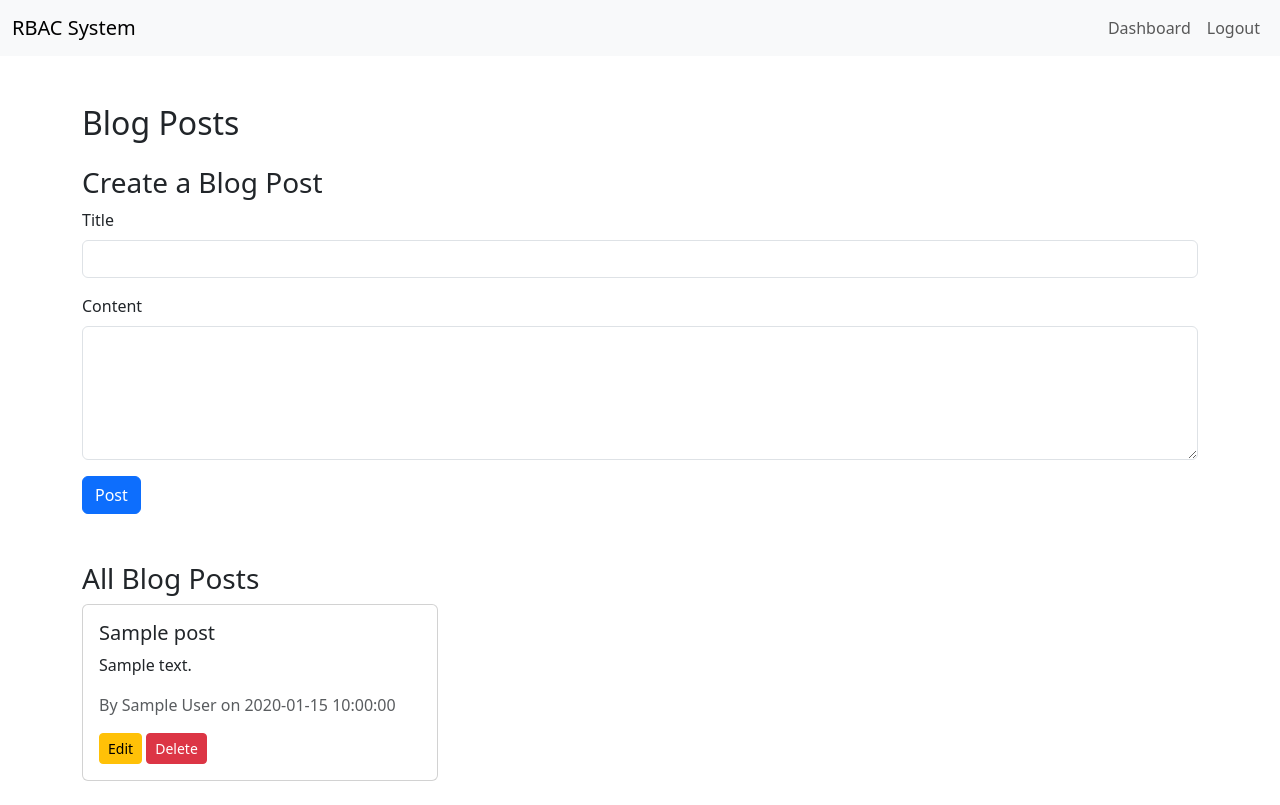
After one commit to Arnab1056/PHP-boot-Project, a PHP site: page /blog_posts.php in a window 1280 px wide. The commit adds this page. Run offline with PHP 8.4, Linux system fonts and the light colour scheme; the visitor is signed in with stand-in values (Sample User, id 1); tables that the repository leaves empty hold one stand-in row (values such as "Sample post").

Commit message:
second commit

```diff
--- /dev/null
+++ b/blog_posts.php
@@ -0,0 +1,112 @@
+<?php
+session_start();
+
+if (!isset($_SESSION['user_id'])) {
+    header("Location: login.php");
+    exit;
+}
+
+require 'db_connection.php';
+
+$userName = htmlspecialchars($_SESSION['user_name']); // Sanitize output
+$roleId = $_SESSION['role_id'];
+$userId = $_SESSION['user_id'];
+
+// Handle blog post deletion for Admins and Contributors
+if ($_SERVER['REQUEST_METHOD'] === 'POST' && isset($_POST['action']) && $_POST['action'] === 'delete' && in_array($roleId, [1, 3])) {
+    $postId = intval($_POST['post_id']);
+    $stmt = $conn->prepare("DELETE FROM blog_posts WHERE id = ?");
+    $stmt->bind_param("i", $postId);
+    $stmt->execute();
+    $successMessage = "Blog post deleted successfully!";
+}
+
+// Handle blog post submission for Admins, Users, and Contributors
+if ($_SERVER['REQUEST_METHOD'] === 'POST' && isset($_POST['action']) && $_POST['action'] === 'add' && in_array($roleId, [1, 3, 4])) {
+    $title = htmlspecialchars(trim($_POST['title']));
+    $content = htmlspecialchars(trim($_POST['content']));
+    $stmt = $conn->prepare("INSERT INTO blog_posts (user_id, title, content) VALUES (?, ?, ?)");
+    $stmt->bind_param("iss", $userId, $title, $content);
+    $stmt->execute();
+    $successMessage = "Blog post created successfully!";
+}
+
+// Fetch all blog posts
+$blogResult = $conn->query("SELECT blog_posts.id, blog_posts.title, blog_posts.content, users.name AS author, blog_posts.created_at
+                            FROM blog_posts
+                            JOIN users ON blog_posts.user_id = users.id
+                            ORDER BY blog_posts.created_at DESC");
+$blogPosts = $blogResult->fetch_all(MYSQLI_ASSOC);
+?>
+
+<!DOCTYPE html>
+<html lang="en">
+<head>
+    <link href="https://cdn.jsdelivr.net/npm/bootstrap@5.3.6/dist/css/bootstrap.min.css" rel="stylesheet">
+    <title>Blog Posts</title>
+</head>
+<body>
+<nav class="navbar navbar-expand-lg navbar-light bg-light">
+    <div class="container-fluid">
+        <a class="navbar-brand" href="#">RBAC System</a>
+        <div class="collapse navbar-collapse">
+            <ul class="navbar-nav ms-auto">
+                <li class="nav-item">
+                    <a class="nav-link" href="dashboard.php">Dashboard</a>
+                </li>
+                <li class="nav-item">
+                    <a class="nav-link" href="logout.php?redirect=login">Logout</a>
+                </li>
+            </ul>
+        </div>
+    </div>
+</nav>
+<div class="container mt-5">
+    <h2>Blog Posts</h2>
+
+    <?php if (in_array($roleId, [1, 3,4])): // Admin and User-specific content ?>
+        <h3 class="mt-4">Create a Blog Post</h3>
+        <?php if (!empty($successMessage)): ?>
+            <div class="alert alert-success"><?= $successMessage ?></div>
+        <?php endif; ?>
+        <form method="POST">
+            <input type="hidden" name="action" value="add">
+            <div class="mb-3">
+                <label for="title" class="form-label">Title</label>
+                <input type="text" class="form-control" id="title" name="title" required>
+            </div>
+            <div class="mb-3">
+                <label for="content" class="form-label">Content</label>
+                <textarea class="form-control" id="content" name="content" rows="5" required></textarea>
+            </div>
+            <button type="submit" class="btn btn-primary">Post</button>
+        </form>
+    <?php endif; ?>
+
+    <h3 class="mt-5">All Blog Posts</h3>
+    <div class="row">
+        <?php foreach ($blogPosts as $post): ?>
+            <div class="col-md-4 mb-4">
+                <div class="card">
+                    <div class="card-body">
+                        <h5 class="card-title"><?= htmlspecialchars($post['title']) ?></h5>
+                        <p class="card-text"><?= nl2br(htmlspecialchars($post['content'])) ?></p>
+                        <p class="text-muted">By <?= htmlspecialchars($post['author']) ?> on <?= htmlspecialchars($post['created_at']) ?></p>
+                        <?php if (in_array($roleId, [1,3, 2])): // Admin and Editor-specific content ?>
+                            <a href="edit_blog.php?post_id=<?= $post['id'] ?>" class="btn btn-warning btn-sm">Edit</a>
+                        <?php endif; ?>
+                        <?php if ($roleId == 1): // Admin-specific content ?>
+                            <form method="POST" class="d-inline">
+                                <input type="hidden" name="post_id" value="<?= $post['id'] ?>">
+                                <input type="hidden" name="action" value="delete">
+                                <button type="submit" class="btn btn-danger btn-sm">Delete</button>
+                            </form>
+                        <?php endif; ?>
+                    </div>
+                </div>
+            </div>
+        <?php endforeach; ?>
+    </div>
+</div>
+</body>
+</html>
--- a/login.php
+++ b/login.php
@@ -3,7 +3,7 @@ require 'db_connection.php';
 session_start();
 
 if ($_SERVER['REQUEST_METHOD'] === 'POST') {
-    $email = $_POST['email'];
+    $email = strtolower(trim($_POST['email'])); // Convert email to lowercase and trim whitespace
     $password = $_POST['password'];
 
     $stmt = $conn->prepare("SELECT id, name, password, role_id, is_approved FROM users WHERE email = ?");
@@ -48,8 +48,6 @@ if ($_SERVER['REQUEST_METHOD'] === 'POST') {
                 <li class="nav-item">
                     <a class="nav-link" href="register.php">Register</a>
                 </li>
-
-
             </ul>
         </div>
     </div>
```
Also changed, not shown: admin_approval.php (+3 -4 lines), controllers/RegisterController.php (+6 -1 lines), dashboard.php (+94 -4 lines), database.sql (added, +8 -0 lines), edit_blog.php (added, +56 -0 lines), edit_user.php (added, +67 -0 lines), manage_blog.php (added, +27 -0 lines), manage_user.php (added, +27 -0 lines), main.php (added).
